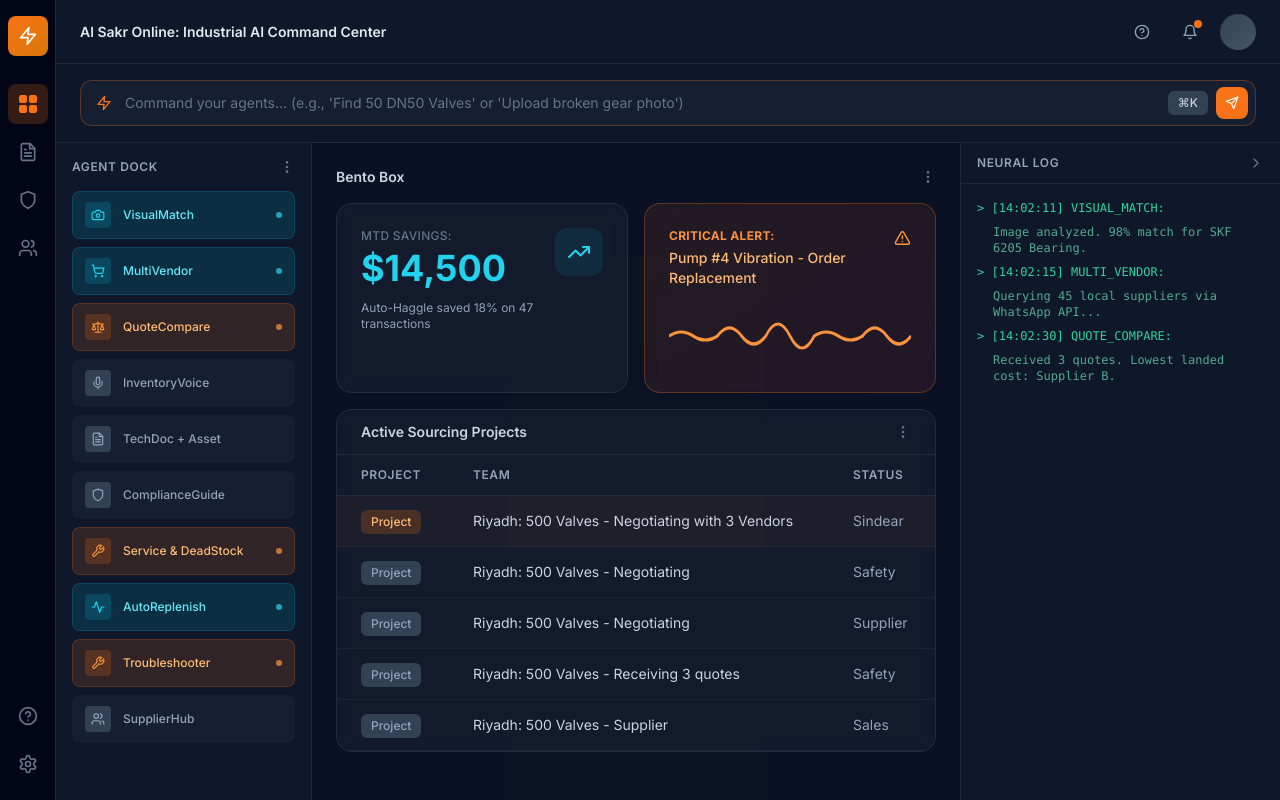
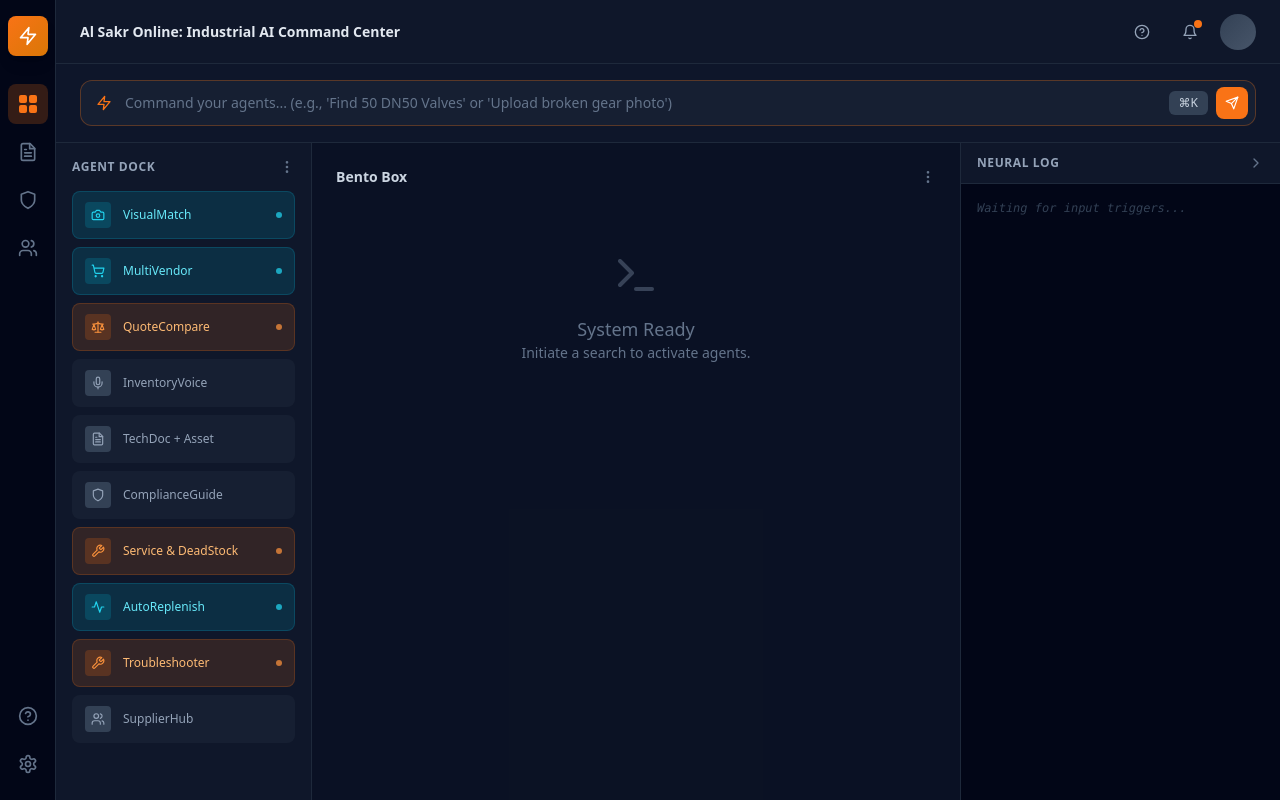
Before and after one commit to alsakronline-cyber/alsakr-online, a Next.js app in the folder alsakr_v2/v2_project/frontend/: page /command-center in a window 1280 px wide. Built offline with nearby package versions, Linux system fonts and the light colour scheme.

Commit message:
UI/UX Refinements: Amber Theme, Neural Log, Clarification Logic

```diff
--- a/alsakr_v2/v2_project/frontend/app/command-center/page.tsx
+++ b/alsakr_v2/v2_project/frontend/app/command-center/page.tsx
@@ -1,11 +1,11 @@
 "use client";
 
-import React, { useState } from 'react';
+import React, { useState, useEffect, useRef } from 'react';
 import {
   Camera, ShoppingCart, Scale, Shield, FileText, Mic,
   MapPin, Activity, Wrench, Users, Bell, Settings, HelpCircle,
   MoreVertical, ChevronRight, Zap, Send, TrendingUp, DollarSign,
-  Package, AlertTriangle
+  Package, AlertTriangle, Terminal
 } from 'lucide-react';
 
 const AGENTS = [
@@ -31,23 +31,42 @@ interface Product {
 export default function CommandCenter() {
   const [command, setCommand] = useState('');
   const [isSearching, setIsSearching] = useState(false);
+
   // Smart Search State
   const [matches, setMatches] = useState<Product[]>([]);
   const [alternatives, setAlternatives] = useState<Product[]>([]);
   const [clarification, setClarification] = useState<string | null>(null);
 
+  // Neural Log State
+  const [logs, setLogs] = useState<string[]>([]);
+  const logEndRef = useRef<HTMLDivElement>(null);
+
+  const addLog = (message: string) => {
+    const timestamp = new Date().toLocaleTimeString('en-US', { hour12: false });
+    setLogs(prev => [...prev, `[${timestamp}] ${message}`]);
+  };
+
+  useEffect(() => {
+    logEndRef.current?.scrollIntoView({ behavior: "smooth" });
+  }, [logs]);
+
   const handleSearch = async () => {
     if (!command.trim()) return;
 
     setIsSearching(true);
-    // Reset previous results
     setClarification(null);
     setMatches([]);
     setAlternatives([]);
+    setLogs([]); // Clear logs on new search
+
+    addLog(`USER_QUERY: "${command}"`);
+    addLog("ORCHESTRATOR: Analyzing intent with LLM...");
 
     try {
       const apiUrl = process.env.NEXT_PUBLIC_API_URL || 'http://localhost:8000';
-      // Use the new Smart Search endpoint
+
+      addLog("NETWORK: Sending request to /api/search/smart...");
+
       const response = await fetch(`${apiUrl}/api/search/smart`, {
         method: 'POST',
         headers: { 'Content-Type': 'application/json' },
@@ -55,15 +74,26 @@ export default function CommandCenter() {
       });
 
       const data = await response.json();
+      addLog("ORCHESTRATOR: Response received.");
 
       if (data.type === 'clarification') {
+        addLog("DECISION: Ambiguous query detected.");
+        addLog(`ACTION: Requesting clarification: "${data.question}"`);
         setClarification(data.question);
       } else if (data.type === 'results') {
+        const matchCount = data.matches?.length || 0;
+        addLog(`DECISION: Search successful. Found ${matchCount} direct matches.`);
         setMatches(data.matches || []);
         setAlternatives(data.alternatives || []);
+
+        if (matchCount > 0) {
+          addLog("VISUAL_MATCH: Cross-referencing technical specifications...");
+          addLog("COMPLETED: Results rendered.");
+        }
       }
     } catch (error) {
       console.error('Search failed:', error);
+      addLog("ERROR: Connection to backend failed.");
     } finally {
       setIsSearching(false);
     }
@@ -76,7 +106,7 @@ export default function CommandCenter() {
   };
 
   return (
-    <div className="h-screen bg-slate-900 text-slate-100 flex overflow-hidden">
+    <div className="h-screen bg-slate-900 text-slate-100 flex overflow-hidden font-sans">
       {/* Left Sidebar - Icon Nav */}
       <div className="w-14 bg-slate-950 border-r border-slate-800 flex flex-col items-center py-4 gap-3">
         <div className="w-10 h-10 bg-gradient-to-br from-orange-500 to-amber-600 rounded-lg flex items-center justify-center shadow-lg">
@@ -211,46 +241,14 @@ export default function CommandCenter() {
               <MoreVertical className="w-4 h-4 text-slate-500" />
             </div>
 
-            {/* Cards Grid */}
-            <div className="grid grid-cols-2 gap-4 mb-4">
-              {/* MTD Savings */}
-              <div className="bg-slate-800/40 backdrop-blur border border-slate-700/50 rounded-2xl p-6 hover:border-slate-600 transition-all">
-                <div className="flex items-start justify-between mb-3">
-                  <div>
-                    <p className="text-xs text-slate-500 mb-1 uppercase tracking-wide font-medium">MTD Savings:</p>
-                    <p className="text-4xl font-bold text-cyan-400">$14,500</p>
-                  </div>
-                  <div className="w-12 h-12 bg-cyan-500/10 rounded-xl flex items-center justify-center">
-                    <TrendingUp className="w-6 h-6 text-cyan-400" />
-                  </div>
-                </div>
-                <p className="text-xs text-slate-400">Auto-Haggle saved 18% on 47 transactions</p>
+            {/* Empty State / Initial Instructions */}
+            {!isSearching && !clarification && matches.length === 0 && alternatives.length === 0 && (
+              <div className="flex flex-col items-center justify-center p-12 text-slate-500">
+                <Terminal className="w-12 h-12 mb-4 opacity-50" />
+                <p className="text-lg font-medium">System Ready</p>
+                <p className="text-sm">Initiate a search to activate agents.</p>
               </div>
-
-              {/* Critical Alert */}
-              <div className="bg-gradient-to-br from-orange-500/10 to-red-500/10 backdrop-blur border border-orange-500/30 rounded-2xl p-6 hover:border-orange-500/50 transition-all">
-                <div className="flex items-start justify-between mb-3">
-                  <div>
-                    <p className="text-xs text-orange-400 mb-1 uppercase tracking-wide font-bold">CRITICAL ALERT:</p>
-                    <p className="text-sm text-orange-300 font-medium">Pump #4 Vibration - Order Replacement</p>
-                  </div>
-                  <AlertTriangle className="w-5 h-5 text-orange-400" />
-                </div>
-
-                {/* Waveform */}
-                <div className="mt-4 h-16">
-                  <svg className="w-full h-full" viewBox="0 0 200 40" preserveAspectRatio="none">
-                    <path
-                      d="M0,20 Q10,15 20,20 T40,20 Q50,10 60,20 T80,20 Q90,5 100,20 T120,20 Q130,15 140,20 T160,20 Q170,10 180,20 T200,20"
-                      fill="none"
-                      stroke="currentColor"
-                      strokeWidth="2"
-                      className="text-orange-400"
-                    />
-                  </svg>
-                </div>
-              </div>
-            </div>
+            )}
 
             {/* Clarification Prompt */}
             {clarification && (
@@ -270,34 +268,34 @@ export default function CommandCenter() {
 
             {/* Results Table (Matches & Alternatives) */}
             {(matches.length > 0 || alternatives.length > 0) && (
-              <div className="space-y-6">
+              <div className="space-y-6 animate-in fade-in duration-500">
 
                 {/* Best Matches */}
                 {matches.length > 0 && (
-                  <div className="bg-emerald-500/5 backdrop-blur border border-emerald-500/20 rounded-2xl overflow-hidden">
-                    <div className="flex items-center justify-between px-6 py-3 border-b border-emerald-500/20 bg-emerald-500/10">
+                  <div className="bg-amber-500/5 backdrop-blur border border-amber-500/20 rounded-2xl overflow-hidden">
+                    <div className="flex items-center justify-between px-6 py-3 border-b border-amber-500/20 bg-amber-500/10">
                       <div className="flex items-center gap-2">
-                        <div className="w-2 h-2 bg-emerald-400 rounded-full animate-pulse" />
-                        <h3 className="text-sm font-semibold text-emerald-300">Best Matches ({matches.length})</h3>
+                        <div className="w-2 h-2 bg-amber-400 rounded-full animate-pulse" />
+                        <h3 className="text-sm font-semibold text-amber-300">Best Matches ({matches.length})</h3>
                       </div>
-                      <span className="text-xs text-emerald-400/70 font-mono">High Confidence</span>
+                      <span className="text-xs text-amber-400/70 font-mono">High Confidence</span>
                     </div>
                     <div className="overflow-x-auto">
                       <table className="w-full">
                         <thead>
-                          <tr className="border-b border-emerald-500/10 text-left">
-                            <th className="px-6 py-3 text-xs font-semibold text-emerald-400/70 uppercase">Part Number</th>
-                            <th className="px-6 py-3 text-xs font-semibold text-emerald-400/70 uppercase">Name</th>
-                            <th className="px-6 py-3 text-xs font-semibold text-emerald-400/70 uppercase">Score</th>
+                          <tr className="border-b border-amber-500/10 text-left">
+                            <th className="px-6 py-3 text-xs font-semibold text-amber-400/70 uppercase">Part Number</th>
+                            <th className="px-6 py-3 text-xs font-semibold text-amber-400/70 uppercase">Name</th>
+                            <th className="px-6 py-3 text-xs font-semibold text-amber-400/70 uppercase">Score</th>
                           </tr>
                         </thead>
                         <tbody>
                           {matches.map((p, i) => (
-                            <tr key={i} className="border-b border-emerald-500/10 hover:bg-emerald-500/5 transition-colors">
-                              <td className="px-6 py-3 font-mono text-sm text-emerald-300">{p.part_number}</td>
+                            <tr key={i} className="border-b border-amber-500/10 hover:bg-amber-500/5 transition-colors">
+                              <td className="px-6 py-3 font-mono text-sm text-amber-300">{p.part_number}</td>
                               <td className="px-6 py-3 text-sm text-slate-300">{p.name}</td>
-                              <td className="px-6 py-3 text-xs font-mono text-emerald-500">
-                                {Math.round((p.combined_score || 0) * 100)}%
+                              <td className="px-6 py-3 text-xs font-mono text-amber-500">
+                                {Math.min(100, Math.round((p.combined_score || 0) * 100))}%
                               </td>
                             </tr>
                           ))}
@@ -316,14 +314,13 @@ export default function CommandCenter() {
                     </div>
                     <div className="overflow-x-auto">
                       <table className="w-full">
-                        {/* Reusing simplified table structure for alternatives */}
                         <tbody>
                           {alternatives.map((p, i) => (
                             <tr key={i} className="border-b border-slate-700/30 hover:bg-slate-700/20 transition-colors">
                               <td className="px-6 py-3 font-mono text-sm text-slate-400">{p.part_number}</td>
                               <td className="px-6 py-3 text-sm text-slate-400">{p.name}</td>
                               <td className="px-6 py-3 text-xs font-mono text-slate-600">
-                                {Math.round((p.combined_score || 0) * 100)}%
+                                {Math.min(100, Math.round((p.combined_score || 0) * 100))}%
                               </td>
                             </tr>
                           ))}
@@ -332,47 +329,6 @@ export default function CommandCenter() {
                     </div>
                   </div>
                 )}
-              </div>
-            )}
-
-            {/* Default State (Active Sourcing Projects) - Only show if NO search activity */}
-            {!isSearching && !clarification && matches.length === 0 && alternatives.length === 0 && (
-              <div className="bg-slate-800/40 backdrop-blur border border-slate-700/50 rounded-2xl overflow-hidden">
-                <div className="flex items-center justify-between px-6 py-3 border-b border-slate-700/50">
-                  <h3 className="text-sm font-semibold text-slate-300">Active Sourcing Projects</h3>
-                  <MoreVertical className="w-4 h-4 text-slate-500" />
-                </div>
-                <div className="overflow-x-auto">
-                  <table className="w-full">
-                    <thead>
-                      <tr className="border-b border-slate-700/50">
-                        <th className="text-left px-6 py-3 text-xs font-semibold text-slate-400 uppercase tracking-wider">Project</th>
-                        <th className="text-left px-6 py-3 text-xs font-semibold text-slate-400 uppercase tracking-wider">Team</th>
-                        <th className="text-left px-6 py-3 text-xs font-semibold text-slate-400 uppercase tracking-wider">Status</th>
-                      </tr>
-                    </thead>
-                    <tbody>
-                      {[
-                        { project: 'Project', team: 'Riyadh: 500 Valves - Negotiating with 3 Vendors', status: 'Sindear', highlight: true },
-                        { project: 'Project', team: 'Riyadh: 500 Valves - Negotiating', status: 'Safety', highlight: false },
-                        { project: 'Project', team: 'Riyadh: 500 Valves - Negotiating', status: 'Supplier', highlight: false },
-                        { project: 'Project', team: 'Riyadh: 500 Valves - Receiving 3 quotes', status: 'Safety', highlight: false },
-                        { project: 'Project', team: 'Riyadh: 500 Valves - Supplier', status: 'Sales', highlight: false },
-                      ].map((row, i) => (
-                        <tr key={i} className={`border-b border-slate-700/30 hover:bg-slate-700/20 transition-colors ${row.highlight ? 'bg-orange-500/5' : ''}`}>
-                          <td className="px-6 py-3">
-                            <span className={`inline-block px-2.5 py-1 rounded-md text-xs font-medium ${row.highlight ? 'bg-orange-500/20 text-orange-300' : 'bg-slate-700 text-slate-400'
-                              }`}>
-                              {row.project}
-                            </span>
-                          </td>
-                          <td className="px-6 py-3 text-sm text-slate-300">{row.team}</td>
-                          <td className="px-6 py-3 text-sm text-slate-400">{row.status}</td>
-                        </tr>
-                      ))}
-                    </tbody>
-                  </table>
-                </div>
               </div>
             )}
           </div>
@@ -384,17 +340,18 @@ export default function CommandCenter() {
               <ChevronRight className="w-4 h-4 text-slate-500" />
             </div>
 
-            <div className="flex-1 p-4 overflow-y-auto">
-              <div className="space-y-2 font-mono text-xs text-emerald-400">
-                <p>&gt; [14:02:11] VISUAL_MATCH:</p>
-                <p className="text-emerald-300/70 ml-4">Image analyzed. 98% match for SKF 6205 Bearing.</p>
-
-                <p className="mt-3">&gt; [14:02:15] MULTI_VENDOR:</p>
-                <p className="text-emerald-300/70 ml-4">Querying 45 local suppliers via WhatsApp API...</p>
-
-                <p className="mt-3">&gt; [14:02:30] QUOTE_COMPARE:</p>
-                <p className="text-emerald-300/70 ml-4">Received 3 quotes. Lowest landed cost: Supplier B.</p>
-              </div>
+            <div className="flex-1 p-4 overflow-y-auto bg-slate-950 font-mono text-xs text-emerald-500/80">
+              {logs.length === 0 ? (
+                <p className="text-slate-700 italic">Waiting for input triggers...</p>
+              ) : (
+                logs.map((log, i) => (
+                  <p key={i} className="mb-1 break-words animate-in fade-in slide-in-from-left-2 duration-300">
+                    <span className="text-slate-600 mr-2">&gt;</span>
+                    {log}
+                  </p>
+                ))
+              )}
+              <div ref={logEndRef} />
             </div>
           </div>
         </div>
```
Also changed, not shown: 1 other file (tests, documents, lock files or other folders).
